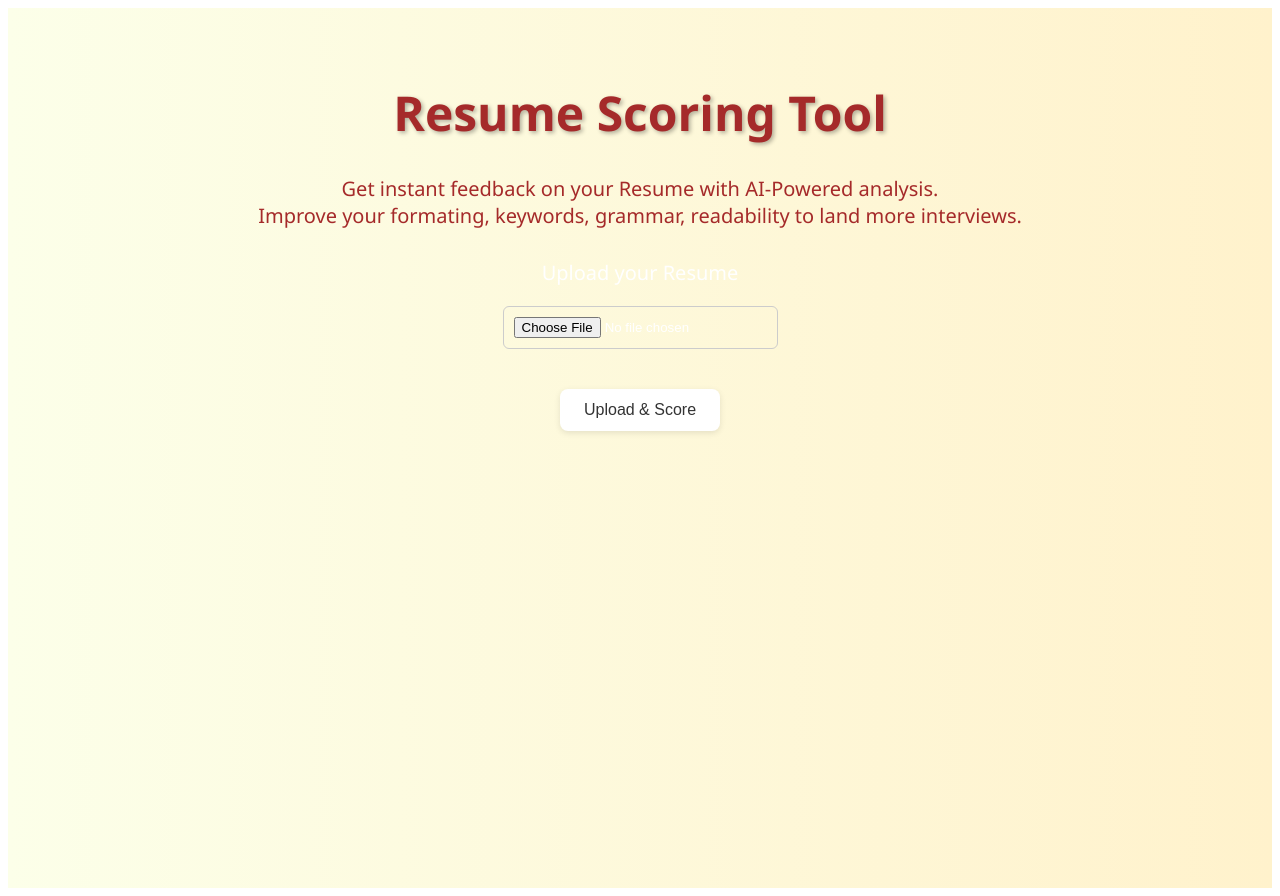
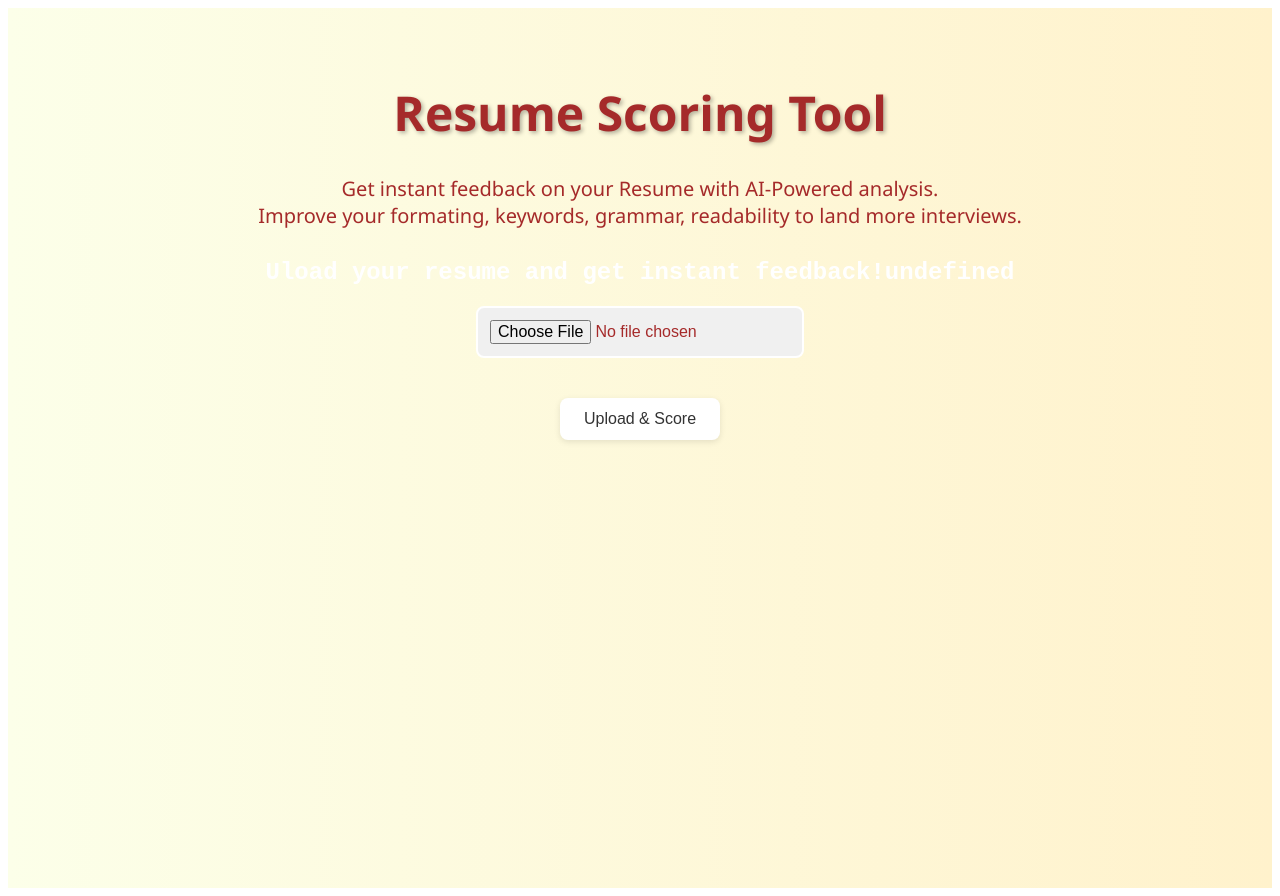
Before and after one commit to rajdeep-office/Resume-agent, a React (Create React App) app in the folder frontend/: page / in a window 1280 px wide. Built offline with nearby package versions, Linux system fonts and the light colour scheme.

Commit message:
Update UploadResume.js

```diff
--- a/frontend/src/components/UploadResume.js
+++ b/frontend/src/components/UploadResume.js
@@ -1,10 +1,23 @@
-import React, { useState } from "react";
+import React, { useState, useEffect } from "react";
 
 const UploadResume = () => {
   const [file, setFile] = useState(null);
   const [result, setResult] = useState(null);
   const [loading, setLoading] = useState(false);
   const [isHovered, setIsHovered] = useState(false);
+  const [animatedText, setAnimatedText] = useState("");
+
+  const fullText = "Upload your resume and get instant feedback!";
+  let index = 0;
+
+  useEffect(() => {
+    const interval = setInterval(() => {
+      setAnimatedText((prev) => prev + fullText[index]);
+      index++;
+      if (index >= fullText.length) clearInterval(interval);
+    }, 50);
+    return () => clearInterval(interval);
+  }, []);
 
   const handleUpload = async (e) => {
     e.preventDefault();
@@ -45,10 +58,20 @@ const UploadResume = () => {
   };
 
   return (
-    <div style={{ textAlign: "center", marginTop: "30px", color:"white"}}>
-  <p style={{
-          fontSize: "20px",
-          }}> Upload your Resume </p>
+    <div style={{ textAlign: "center", marginTop: "30px" }}>
+      <h2
+        style={{
+          fontSize: "1.5rem",
+          fontWeight: "bold",
+          color: "#fff",
+          marginBottom: "20px",
+          fontFamily: "monospace",
+          whiteSpace: "pre-wrap",
+        }}
+      >
+        {animatedText}
+      </h2>
+
       <form onSubmit={handleUpload}>
         <input
           type="file"
@@ -56,10 +79,13 @@ const UploadResume = () => {
           onChange={(e) => setFile(e.target.files[0])}
           required
           style={{
-            padding: "10px",
-            borderRadius: "6px",
-            border: "1px solid #ccc",
+            padding: "12px",
+            borderRadius: "8px",
+            border: "2px solid #fff",
+            backgroundColor: "#f0f0f0",
+            fontSize: "16px",
             marginBottom: "20px",
+            width: "300px",
           }}
         />
         <br />
@@ -75,20 +101,56 @@ const UploadResume = () => {
       </form>
 
       {result && (
-        <div style={{ marginTop: 30, textAlign: "left", maxWidth: "600px", margin: "30px auto" }}>
+        <div
+          style={{
+            marginTop: 30,
+            textAlign: "left",
+            maxWidth: "600px",
+            margin: "30px auto",
+            backgroundColor: "#1e1e1e",
+            padding: "20px",
+            borderRadius: "10px",
+            color: "#fff",
+            boxShadow: "0 4px 12px rgba(0,0,0,0.3)",
+          }}
+        >
           {result.error ? (
-            <div style={{ color: "white", backgroundColor: "#ff4d4f", padding: "10px", borderRadius: "6px" }}>
+            <div
+              style={{
+                color: "#fff",
+                backgroundColor: "#ff4d4f",
+                padding: "10px",
+                borderRadius: "6px",
+              }}
+            >
               {result.error}
             </div>
           ) : (
             <>
               <h3 style={{ color: "#ffd700" }}>Overview</h3>
-              <pre style={{ whiteSpace: "pre-wrap", backgroundColor: "#1e1e1e", padding: "10px", borderRadius: "6px", color: "#fff" }}>
+              <pre
+                style={{
+                  whiteSpace: "pre-wrap",
+                  backgroundColor: "#2e2e2e",
+                  padding: "10px",
+                  borderRadius: "6px",
+                  color: "#fff",
+                }}
+              >
                 {result.overview}
               </pre>
-              <h3 style={{ color: "#00ffcc" }}>ATS Score: {result.atsScore}/100</h3>
+              <h3 style={{ color: "#00ffcc" }}>
+                ATS Score: {result.atsScore}/100
+              </h3>
               <h3 style={{ color: "#ffd700" }}>Suggestions</h3>
-              <div style={{ backgroundColor: "#333", padding: "10px", borderRadius: "6px", color: "#fff" }}>
+              <div
+                style={{
+                  backgroundColor: "#333",
+                  padding: "10px",
+                  borderRadius: "6px",
+                  color: "#fff",
+                }}
+              >
                 {result.suggestions}
               </div>
             </>
```
